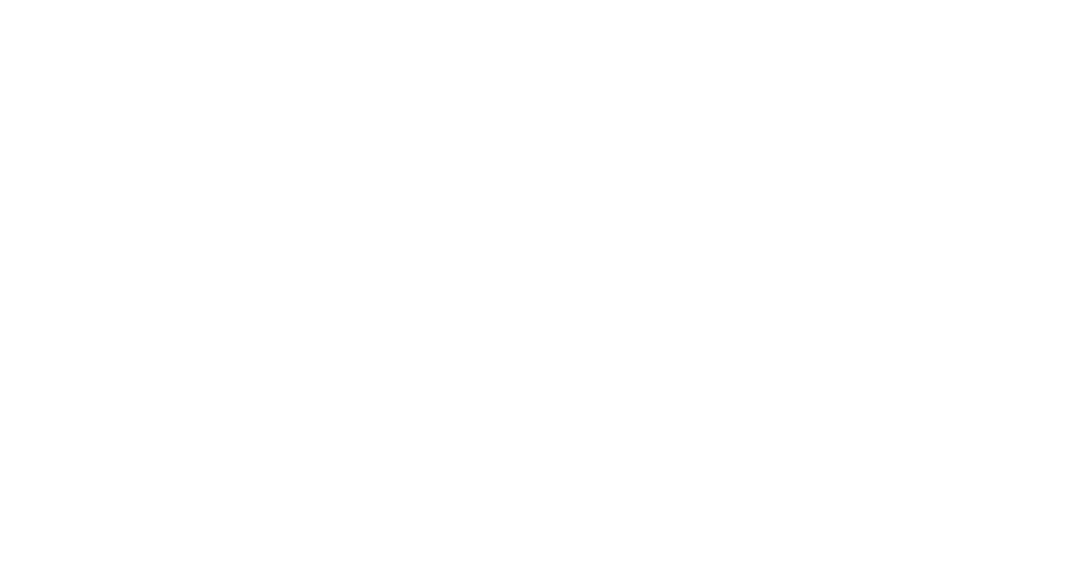
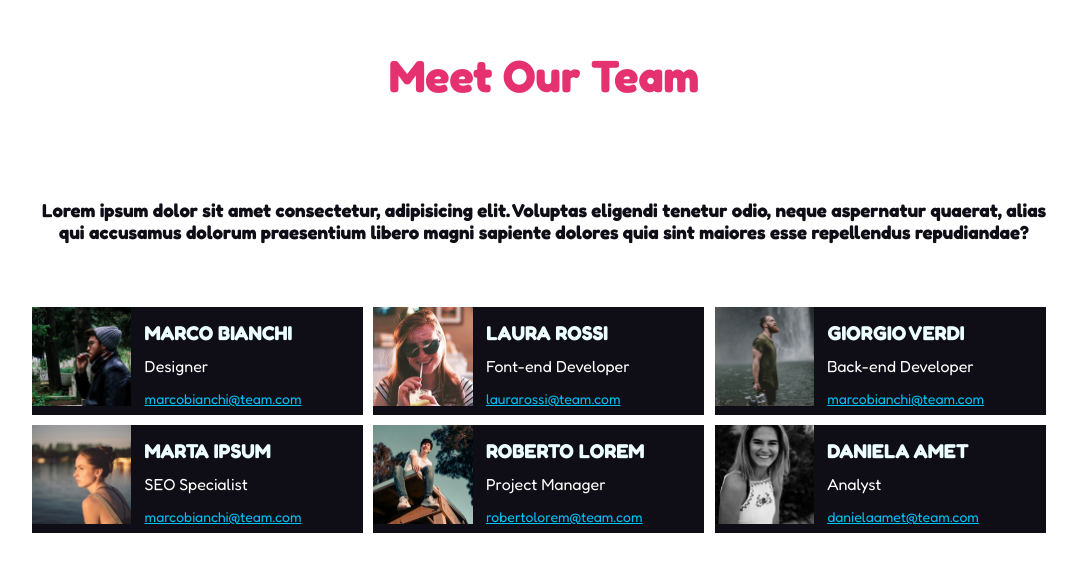
Before and after one commit to Cris-NTL/html-css-float-cards, a plain HTML site: page index.html in a window 1280 px wide. Shown: the whole page, without its empty margins (96-1173 px from the left). Drawn offline with Linux system fonts and the light colour scheme.

Commit message:
Add: Main section

```diff
--- a/css/style.css
+++ b/css/style.css
@@ -3,6 +3,9 @@
     padding: 0%;
     margin: 0%;
     box-sizing: border-box;
+}
+img {
+    max-width: 30%;
 }
 /* /RESET */
 
@@ -10,4 +13,63 @@
 body {
     font-family: 'Fredoka', sans-serif;
 }
+header {
+    text-align: center;
+}
+
 /* /COMMON */
+
+/* HEADER */
+#title {
+    padding: 3rem 3rem 6rem 3rem;
+    color: #E53170;
+    font-size: 45px;
+}
+/* /HEADER */
+
+/* MAIN */
+#sub-title {
+    text-align: center;
+    color: #0F0E17;
+}
+.container {
+    margin: auto;
+    max-width: 80%;
+}
+.container .grid {
+    width: 100%;
+    margin-top: 4rem;
+}
+.grid::after {
+    content: "";
+    display: table;
+    clear: both;
+}
+.profile {
+    width: calc((100% / 3) - (3% / 3));
+    /* border: 1px solid fuchsia; */
+    float: left;
+    margin: 0 1% 1% 0;
+    background-color: #0F0E17;
+    color: white;
+}
+.profile .text {
+    float: right;
+    padding: 3% 15% 0% 4%;
+    line-height: 2rem;
+    font-size: 100%;
+    width: 70%;
+}
+.name {
+    font-weight: bold;
+    color: #ECFFFE;
+    font-size: 20px;
+}
+.role {
+    font-size: 16px;
+}
+a {
+    font-size: 14px;
+    color: #00C0F3;
+}
+/* /MAIN */
--- a/index.html
+++ b/index.html
@@ -8,32 +8,70 @@
     <meta http-equiv="X-UA-Compatible" content="IE=edge">
     <meta name="viewport" content="width=device-width, initial-scale=1.0">
     <link rel="stylesheet" href="css/style.css">
-    <title>Meet our Team</title>
+    <title>Meet our team</title>
 </head>
 
 <body>
     <!-- HEADER -->
     <header>
-        <h1></h1>
+        <h1 id="title" >Meet Our Team</h1>
     </header>
     <!-- /HEADER -->
 
     <!-- MAIN -->
     <main>
         <section class="container">
-            <h6></h6>
-            <div>
-                <img src="" alt="">
-                <span></span><br>
-                <span></span><br>
-                <span></span>
-            </div>
-            <div>
-                <img src="" alt="">
-                <span></span><br>
-                <span></span><br>
-                <span></span>
-            </div>
+            <h3 id="sub-title">Lorem ipsum dolor sit amet consectetur, adipisicing elit. Voluptas eligendi tenetur odio, neque aspernatur quaerat, alias qui accusamus dolorum praesentium libero magni sapiente dolores quia sint maiores esse repellendus repudiandae?</h3>
+            <section class="grid">
+                <div class="profile">
+                    <img src="img\male1.png" alt="mario-designer">
+                    <div class="text">
+                        <span class="name">MARCO BIANCHI</span><br>
+                        <span class="role">Designer</span><br>
+                        <a href="#">marcobianchi@team.com</a>
+                    </div>
+                </div>
+                <div class="profile">
+                    <img src="img/female1.png" alt="laura-front-end-developer">
+                    <div class="text">
+                        <span class="name">LAURA ROSSI</span><br>
+                        <span class="role">Font-end Developer</span><br>
+                        <a href="#">laurarossi@team.com</a>
+                    </div>
+                </div>
+                <div class="profile">
+                    <img src="img/male2.png" alt="giorgio-back-end-developer">
+                    <div class="text">
+                        <span class="name">GIORGIO VERDI</span><br>
+                        <span class="role">Back-end Developer</span><br>
+                        <a href="#">marcobianchi@team.com</a>
+                    </div>
+                </div>
+                <div class="profile">
+                    <img src="img/female2.png" alt="maria-seo-specialist">
+                    <div class="text">
+                        <span class="name">MARTA IPSUM</span><br>
+                        <span class="role">SEO Specialist</span><br>
+                        <a href="#">marcobianchi@team.com</a>
+                    </div>
+                </div>
+                <div class="profile">
+                    <img src="img/male3.png" alt="roberto-project-manager">
+                    <div class="text">
+                        <span class="name">ROBERTO LOREM</span><br>
+                        <span class="role">Project Manager</span><br>
+                        <a href="#">robertolorem@team.com</a>
+                    </div>
+                </div>
+                <div class="profile">
+                    <img src="img/female3.png" alt="daniela-analyst">
+                    <div class="text">
+                        <span class="name">DANIELA AMET</span><br>
+                        <span class="role">Analyst</span><br>
+                        <a href="#">danielaamet@team.com</a>
+                    </div>
+                </div>
+            </section>
         </section>
     </main>
     <!-- /MAIN -->
```
